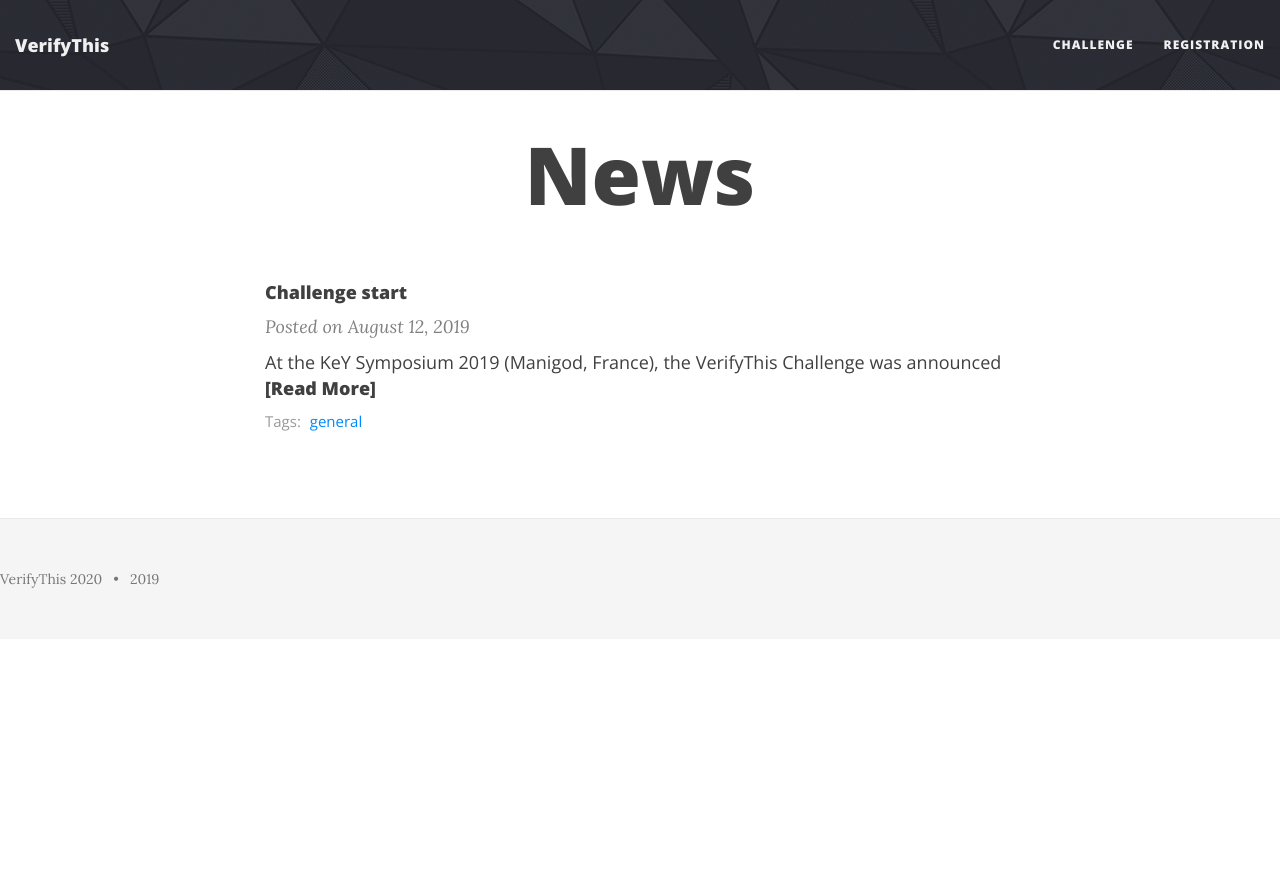
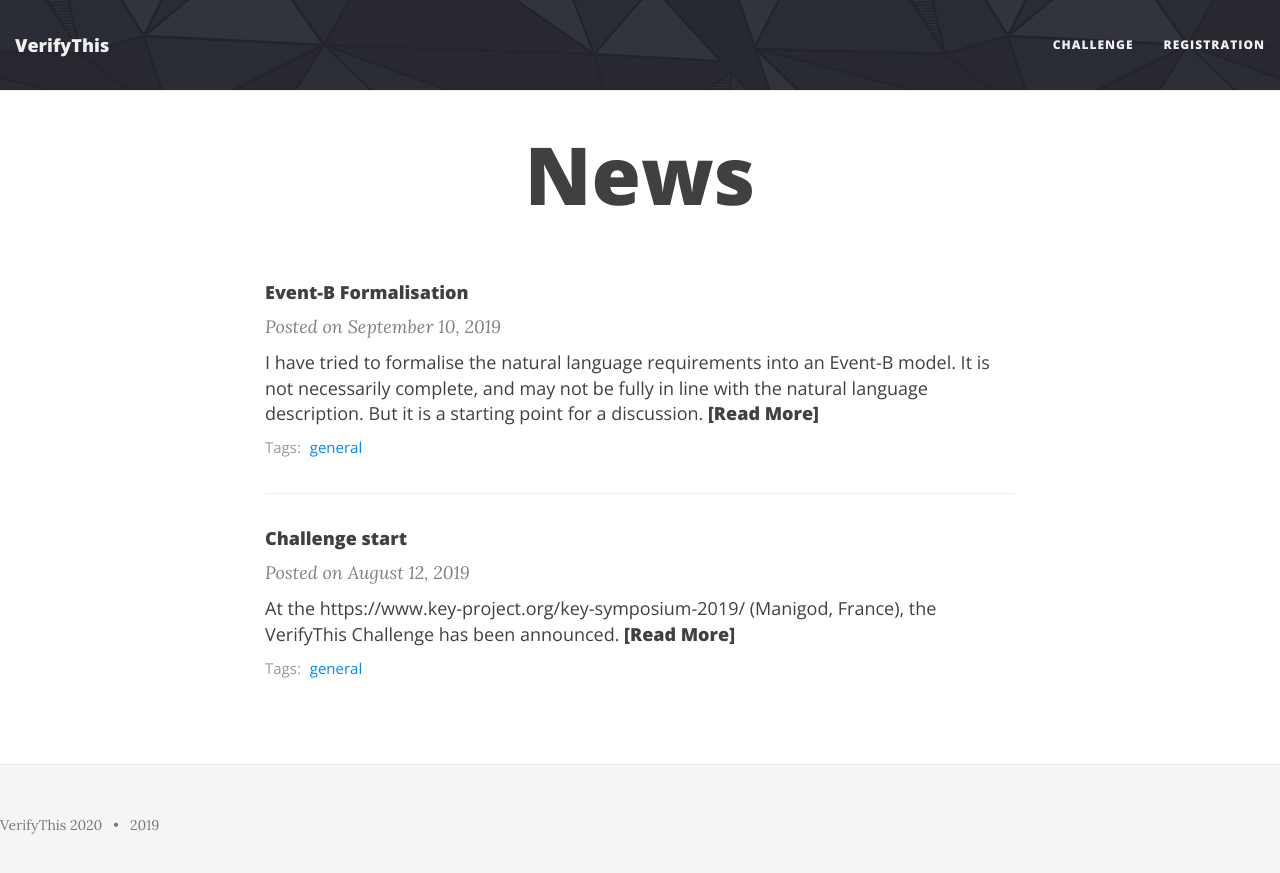
Before and after one commit to verifythis/verifythis.github.io, a Jekyll site: the page built from news.html, in a window 1280 px wide. Shown: the top 873 px of the page. Built offline with Jekyll 4.4.1, drawn with Linux system fonts in a browser that asks for light colours.

Commit message:
added a post for the Event-B model

```diff
--- a/_posts/2019-08-12-kickoff.md
+++ b/_posts/2019-08-12-kickoff.md
@@ -6,12 +6,12 @@ comments: false
 author: weigl
 ---
 
-At the KeY Symposium 2019 (Manigod, France), the VerifyThis Challenge was
-announced
+At the [https://www.key-project.org/key-symposium-2019/](KeY Symposium
+2019) (Manigod, France), the VerifyThis Challenge has been announced.
 
 The [challenge](/challenge/) is currently rudimentary and will be updated soon.
 
-A mailing list is available for the participants: verifythis-ltc@lists.kit.edu.
+A mailing list is available for participants: verifythis-ltc@lists.kit.edu.
 
 For question, you can directly get in touch with organizers via the Github
 issues or email (verifythis-ltc-request@lists.kit.edu).
--- /dev/null
+++ b/_posts/2019-09-10-eventb.md
@@ -0,0 +1,21 @@
+---
+layout: post
+title: Event-B Formalisation
+tags: [general]
+comments: false
+author: ulbrich
+---
+
+I have tried to formalise the natural language requirements into an
+Event-B model. It is not necessarily complete, and may not be fully in
+line with the natural language description. But it is a starting point
+for a discussion.
+
+### Formalisation of the key manager
+
+This Event-B model is an attempt to formalise the requirements of the
+VerifyThis Long Term Challenge 2020. It is deliberately kept on a very
+high level of abstraction, but should have enough detail to clarify
+the behaviour of the system.
+
+*Author: Mattias Ulbrich*
```
